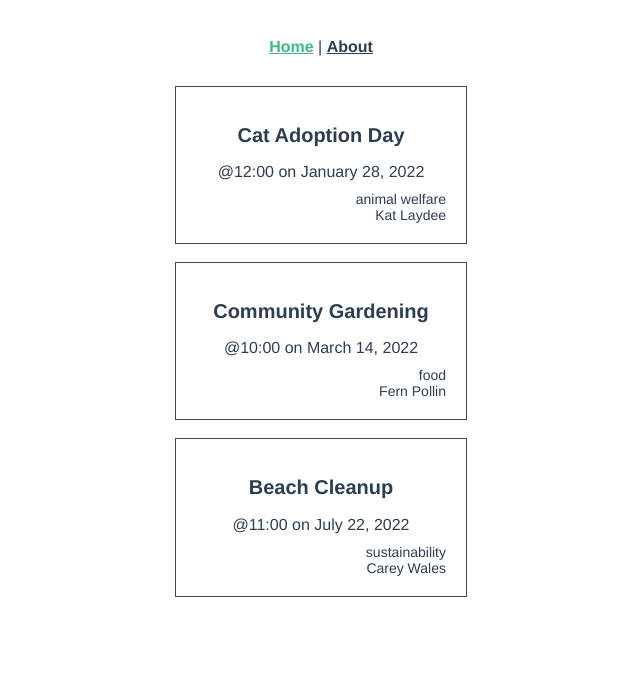
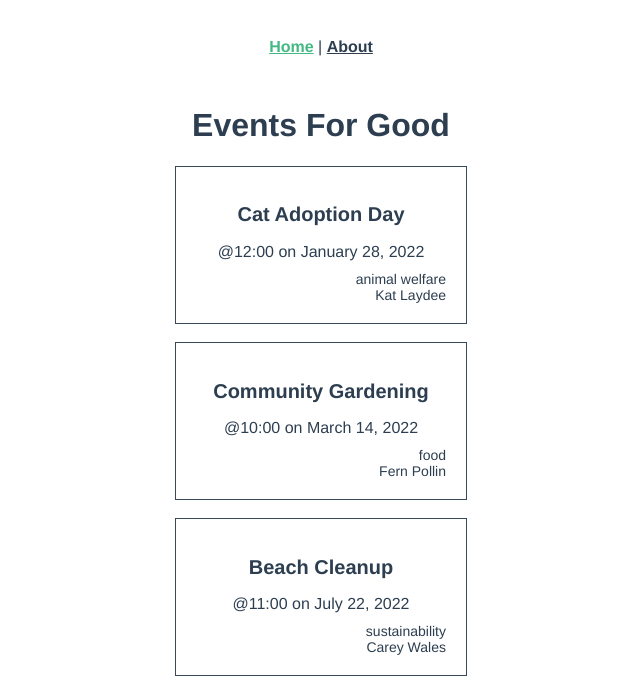
Before and after one commit to Linzhandong/Vue-Vite-Lab, a Vue app in the folder vue-project/: page / in a window 1280 px wide. Shown: the top 694 px of the page, without its empty margins (319-959 px from the left). Built offline with nearby package versions, Linux system fonts and the light colour scheme; the HTML template or start-up script is replaced by a standard one.

Commit message:
update HomeView.vue

```diff
--- a/vue-project/src/views/HomeView.vue
+++ b/vue-project/src/views/HomeView.vue
@@ -41,8 +41,12 @@ const events = ref<Event[]>([
 </script>
 
 <template>
-  <div class="events">
-    <EventCard v-for="event in events" :key="event.id" :event="event" />
+  <div>
+    <h1>Events For Good</h1>
+    <!-- new element -->
+    <div class="events">
+      <EventCard v-for="event in events" :key="event.id" :event="event" />
+    </div>
   </div>
 </template>
 
```
